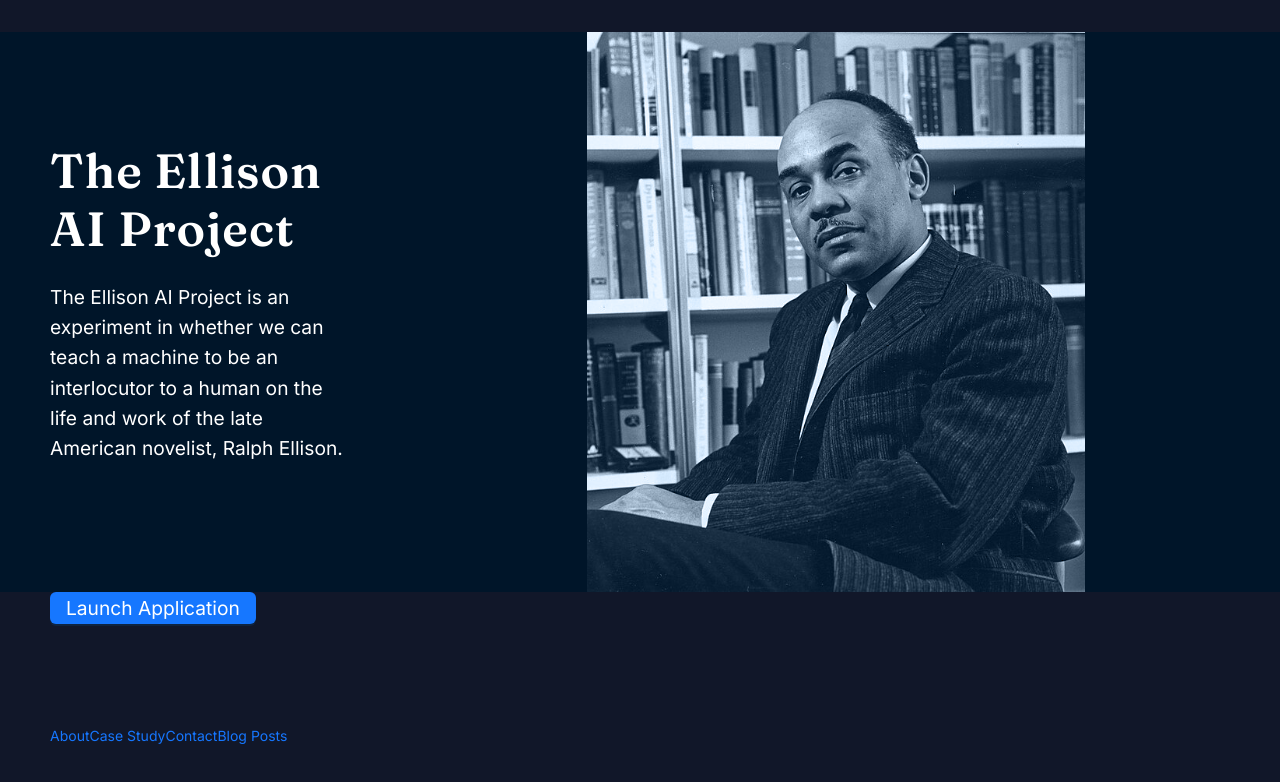
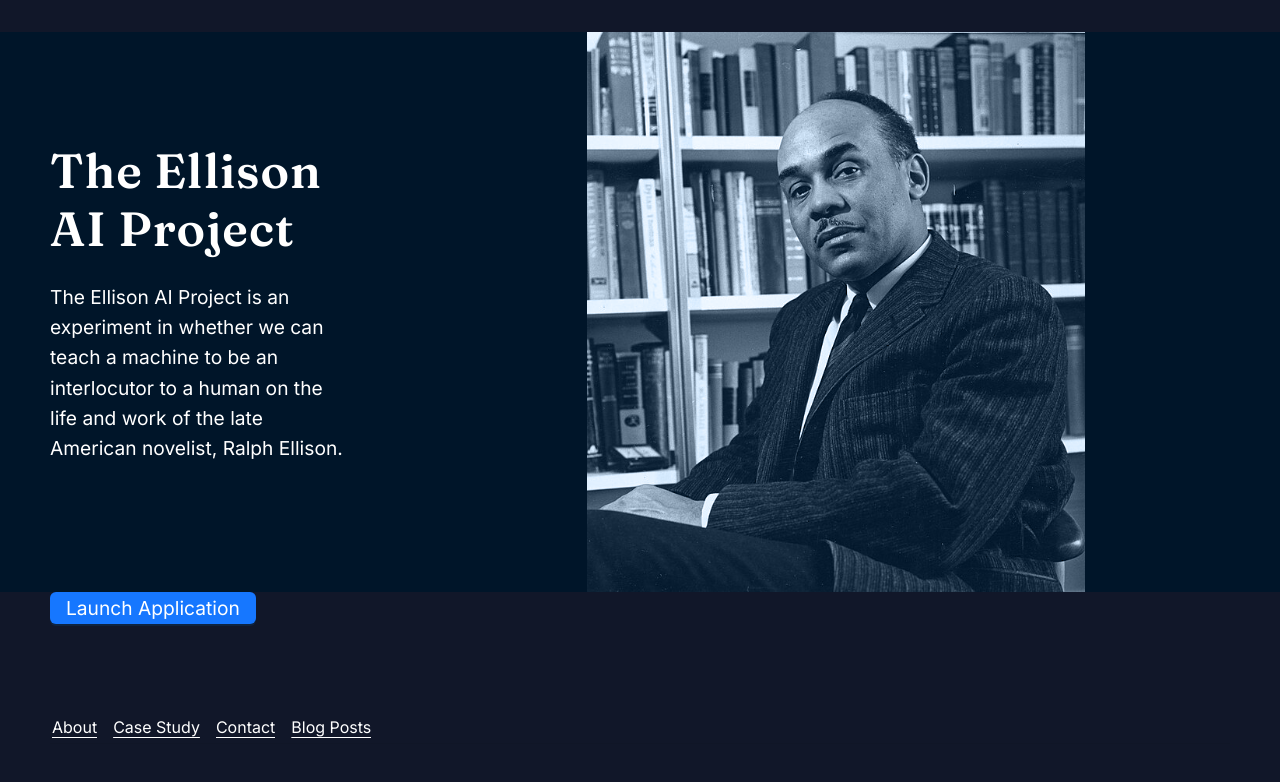
Before and after one commit to SMcGregor199/EllisonOS-FE, a React (Vite) app: page / in a window 1280 px wide. Shown: the top 782 px of the page. Built offline with nearby package versions, Linux system fonts and the light colour scheme.

Commit message:
add links to footer

```diff
--- a/src/components/Footer.tsx
+++ b/src/components/Footer.tsx
@@ -1,13 +1,15 @@
-import { Layout, Typography } from "antd";
-import {Link} from "react-router-dom";
-
+import { Layout, Anchor} from "antd";
 export default function Footer(){
     return(
         <Layout.Footer>
-           <Link to="/">About</Link>
-           <Link to="/">Case Study</Link>
-           <Link to="/">Contact</Link>
-           <Link to="/">Blog Posts</Link>
+            <Anchor direction="horizontal" style={{fontSize:"1rem"}} items={[
+                {key:"about", href:"#about", title:"About"},
+                {key:"case-study", href:"#case-study", title:"Case Study"},
+                {key:"contact", href:"#contact", title:"Contact"},
+                {key:"blog-posts", href:"#blog-posts", title:"Blog Posts"},
+            ]}>
+
+            </Anchor>
         </Layout.Footer>
     )
 }
--- a/src/index.css
+++ b/src/index.css
@@ -2,10 +2,11 @@
 :root{
     --app-heading: "Fraunces", serif;
     --app-body: "Inter", system-ui, -apple-system, Segoe UI, Roboto, sans-serif;
+    --root-font-size:16px;
 }
 /* I'm using the html selector to define my root font-size for the website*/
 html{
-  font-size:16px;
+  font-size:var(--root-font-size);
 }
 /*
 I'm using the h1 selector to define the font-family for the website
@@ -33,3 +34,9 @@ h1.ant-typography{
   left: 16px;
   top: 16px;
 }
+
+.ant-anchor-link-title{
+  text-decoration: underline;
+  text-underline-offset: .25rem;
+
+}
--- a/src/main.tsx
+++ b/src/main.tsx
@@ -21,6 +21,9 @@ createRoot(document.getElementById('root')!).render(
         Menu:{
           itemBg:'transparent',
           colorText: '#fff'
+        },
+        Anchor:{
+          fontSize:16
         }
       }
   }}>
```
